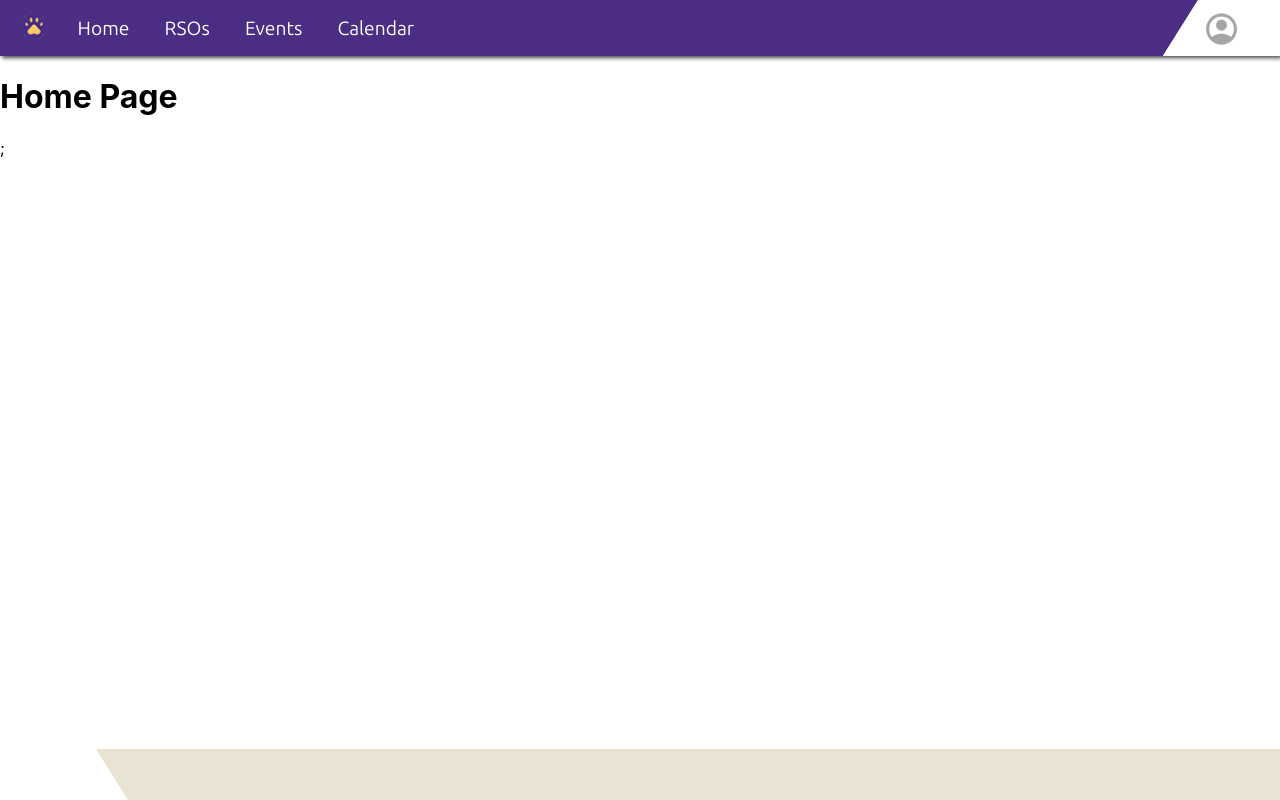
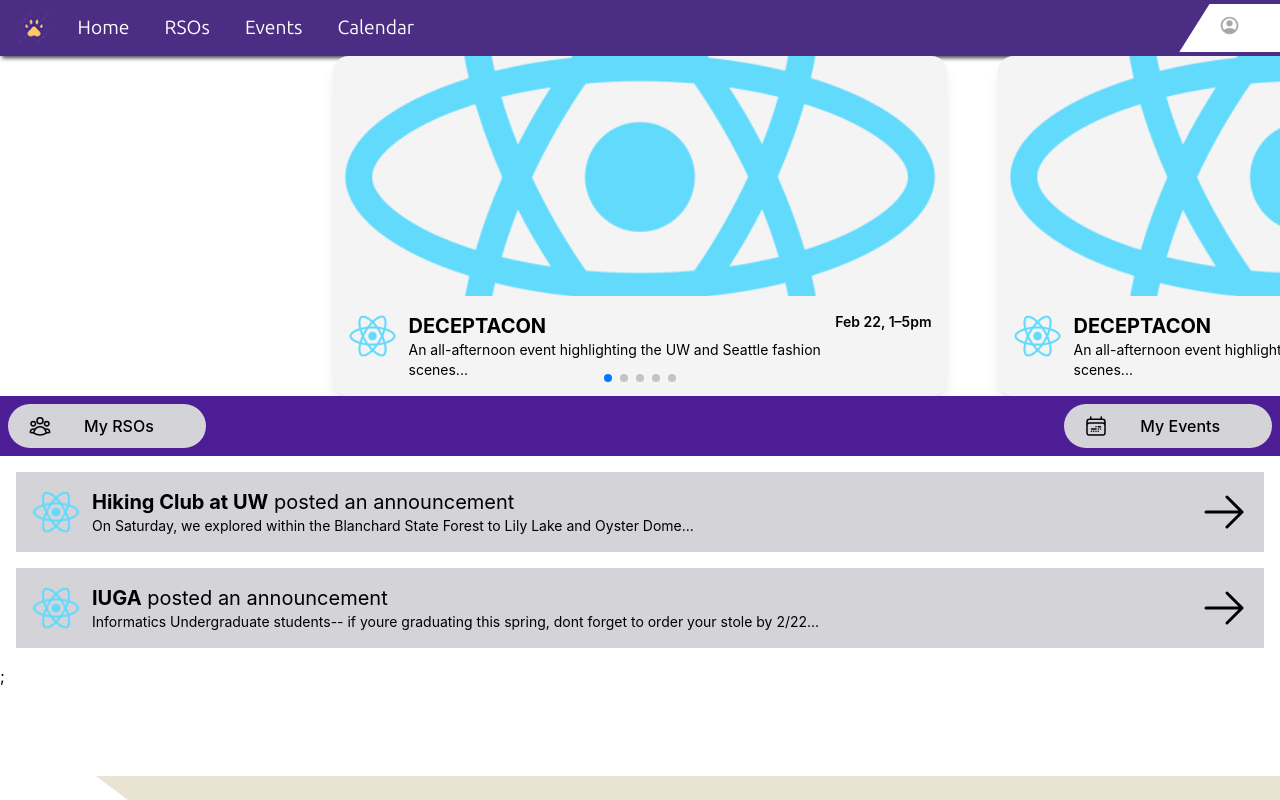
Before and after one commit to aelysha/huskyhive, a React (Create React App) app in the folder client/: page /Home in a window 1280 px wide. Built offline with nearby package versions, Linux system fonts and the light colour scheme.

Commit message:
Merged with Jon's home page

```diff
--- /dev/null
+++ b/client/postcss.config.js
@@ -0,0 +1,6 @@
+module.exports = {
+    plugins: {
+      tailwindcss: {},
+      autoprefixer: {},
+    },
+  };
--- a/client/src/App.js
+++ b/client/src/App.js
@@ -8,6 +8,7 @@ import RSO from './Pages/RSO/RSO';
 import Event from './Pages/Event/Event';
 import Calendar from './Pages/Calendar/Calendar';
 import Footer from './components/Footer/Footer.js';
+import EventCarousel from './Pages/HomeV2/HomeV2.js';
 
 // cd client, npm start
 function App(props) {
@@ -23,6 +24,7 @@ function App(props) {
             <Route path="Event" element={<Event />} />
             <Route path="Calendar" element={<Calendar />} />
             <Route path="*" element={<Home />} />
+            <Route path="/Home" element={<EventCarousel />} />
           </Routes>
         </div>
         <Footer />
--- /dev/null
+++ b/client/src/Pages/HomeV2/HomeV2.js
@@ -0,0 +1,138 @@
+import { Swiper, SwiperSlide } from 'swiper/react';
+import 'swiper/css';
+import 'swiper/css/pagination';
+
+import { Pagination } from 'swiper/modules';
+
+const events = [
+  {
+    image: '/logo512.png',
+    title: 'DECEPTACON',
+    date: 'Feb 22, 1–5pm',
+    description: 'An all-afternoon event highlighting the UW and Seattle fashion scenes...',
+    logo: '/logo512.png',
+  },
+  {
+    image: '/logo512.png',
+    title: 'DECEPTACON',
+    date: 'Feb 22, 1–5pm',
+    description: 'An all-afternoon event highlighting the UW and Seattle fashion scenes...',
+    logo: '/logo512.png',
+  },
+  {
+    image: '/logo512.png',
+    title: 'DECEPTACON',
+    date: 'Feb 22, 1–5pm',
+    description: 'An all-afternoon event highlighting the UW and Seattle fashion scenes...',
+    logo: '/logo512.png',
+  },
+  {
+    image: '/logo512.png',
+    title: 'DECEPTACON',
+    date: 'Feb 22, 1–5pm',
+    description: 'An all-afternoon event highlighting the UW and Seattle fashion scenes...',
+    logo: '/logo512.png',
+  },
+  {
+    image: '/logo512.png',
+    title: 'DECEPTACON',
+    date: 'Feb 22, 1–5pm',
+    description: 'An all-afternoon event highlighting the UW and Seattle fashion scenes...',
+    logo: '/logo512.png',
+  }
+];
+
+const announcements = [
+    {
+        rso: 'Hiking Club at UW',
+        logo: '/logo512.png',
+        content:'On Saturday, we explored within the Blanchard State Forest to Lily Lake and Oyster Dome...'
+    },
+    {
+        rso:'IUGA',
+        logo:'/logo512.png',
+        content:'Informatics Undergraduate students-- if youre graduating this spring, dont forget to order your stole by 2/22...'
+    }
+];
+
+export default function EventCarousel() {
+    return (
+        <div>
+            <div className="relative w-full overflow-visible">
+                <Swiper
+                slidesPerView="2"
+                centeredSlides={true}
+                spaceBetween={50}
+                pagination={{ clickable: true }}
+                modules={[Pagination]}
+                className="mySwiper"
+                >
+                {events.map((event, index) => (
+                    <SwiperSlide
+                    key={index}
+                    style={{
+                        width: '66.66%', // 2/3 of the container width
+                    }}
+                    className="transition-transform"
+                    >
+                    <div className="bg-zinc-100 rounded-2xl overflow-hidden shadow-lg">
+                        <img
+                        src={event.image}
+                        className="w-full h-60 object-cover rounded-t-2xl"
+                        alt={event.title}
+                        />
+                        <div className="p-4 flex items-start gap-3">
+                        <img
+                            src={event.logo}
+                            className="w-12 h-12 rounded-full"
+                            alt="Logo"
+                        />
+                        <div className="flex-1">
+                            <h3 className="text-xl font-bold">{event.title}</h3>
+                            <p className="text-sm">{event.description}</p>
+                        </div>
+                        <div className="text-sm font-semibold whitespace-nowrap">
+                            {event.date}
+                        </div>
+                        </div>
+                    </div>
+                    </SwiperSlide>
+                ))}
+                </Swiper>
+            </div>
+            <div className="flex justify-between bg-violet-900">
+                <button type="button" className="flex items-center text-black bg-zinc-300 hover:bg-zinc-400 focus:outline-none focus:ring-4 focus:ring-zinc-200 font-medium rounded-full text-med px-5 py-2.5 text-center m-2 ">
+                    <svg xmlns="http://www.w3.org/2000/svg" fill="none" viewBox="0 0 24 24" stroke-width="1.5" stroke="currentColor" className="w-6 h-6">
+                        <path stroke-linecap="round" stroke-linejoin="round" d="M18 18.72a9.094 9.094 0 0 0 3.741-.479 3 3 0 0 0-4.682-2.72m.94 3.198.001.031c0 .225-.012.447-.037.666A11.944 11.944 0 0 1 12 21c-2.17 0-4.207-.576-5.963-1.584A6.062 6.062 0 0 1 6 18.719m12 0a5.971 5.971 0 0 0-.941-3.197m0 0A5.995 5.995 0 0 0 12 12.75a5.995 5.995 0 0 0-5.058 2.772m0 0a3 3 0 0 0-4.681 2.72 8.986 8.986 0 0 0 3.74.477m.94-3.197a5.971 5.971 0 0 0-.94 3.197M15 6.75a3 3 0 1 1-6 0 3 3 0 0 1 6 0Zm6 3a2.25 2.25 0 1 1-4.5 0 2.25 2.25 0 0 1 4.5 0Zm-13.5 0a2.25 2.25 0 1 1-4.5 0 2.25 2.25 0 0 1 4.5 0Z" />
+                    </svg>
+                    <span className="ml-8 mr-8">My RSOs</span>
+                </button>
+
+                <button type="button" className="flex items-center text-black bg-zinc-300 hover:bg-zinc-400 focus:outline-none focus:ring-4 focus:ring-zinc-200 font-medium rounded-full text-med px-5 py-2.5 text-center m-2 ">
+                    <svg xmlns="http://www.w3.org/2000/svg" fill="none" viewBox="0 0 24 24" stroke-width="1.5" stroke="currentColor" className="w-6 h-6">
+                        <path stroke-linecap="round" stroke-linejoin="round" d="M6.75 2.994v2.25m10.5-2.25v2.25m-14.252 13.5V7.491a2.25 2.25 0 0 1 2.25-2.25h13.5a2.25 2.25 0 0 1 2.25 2.25v11.251m-18 0a2.25 2.25 0 0 0 2.25 2.25h13.5a2.25 2.25 0 0 0 2.25-2.25m-18 0v-7.5a2.25 2.25 0 0 1 2.25-2.25h13.5a2.25 2.25 0 0 1 2.25 2.25v7.5m-6.75-6h2.25m-9 2.25h4.5m.002-2.25h.005v.006H12v-.006Zm-.001 4.5h.006v.006h-.006v-.005Zm-2.25.001h.005v.006H9.75v-.006Zm-2.25 0h.005v.005h-.006v-.005Zm6.75-2.247h.005v.005h-.005v-.005Zm0 2.247h.006v.006h-.006v-.006Zm2.25-2.248h.006V15H16.5v-.005Z" />
+                    </svg>
+                    <span className="ml-8 mr-8">My Events</span>
+                </button>
+            </div>
+            <div>
+                {announcements.map((announcement, index) => (
+                    <div className="p-4 flex items-start gap-3 bg-zinc-300 m-4">
+                        <img
+                            src={announcement.logo}
+                            className="w-12 h-12 rounded-full"
+                            alt="Logo"
+                        />
+                        <div className="flex-1">
+                            <h3 className="text-xl"><b>{announcement.rso}</b> posted an announcement</h3>
+                            <p className="text-sm">{announcement.content}</p>
+                        </div>
+                        <svg xmlns="http://www.w3.org/2000/svg" fill="none" viewBox="0 0 24 24" stroke-width="1.5" stroke="currentColor" className="w-12 h-12">
+                            <path stroke-linecap="round" stroke-linejoin="round" d="M13.5 4.5 21 12m0 0-7.5 7.5M21 12H3" />
+                        </svg>
+                    </div>
+                ))}
+            </div>
+        </div>
+    );
+  }
--- a/client/src/index.css
+++ b/client/src/index.css
@@ -1,3 +1,7 @@
+@tailwind base;
+@tailwind components;
+@tailwind utilities;
+
 body {
   margin: 0;
   font-family: -apple-system, BlinkMacSystemFont, 'Segoe UI', 'Roboto', 'Oxygen',
--- /dev/null
+++ b/client/tailwind.config.js
@@ -0,0 +1,10 @@
+/** @type {import('tailwindcss').Config} */
+module.exports = {
+    content: [
+      "./src/Pages/HomeV2/HomeV2.js",
+    ],
+    theme: {
+      extend: {},
+    },
+    plugins: [],
+  };
```
Also changed, not shown: client/src/Pages/HomeV2/logo512.png (added).
